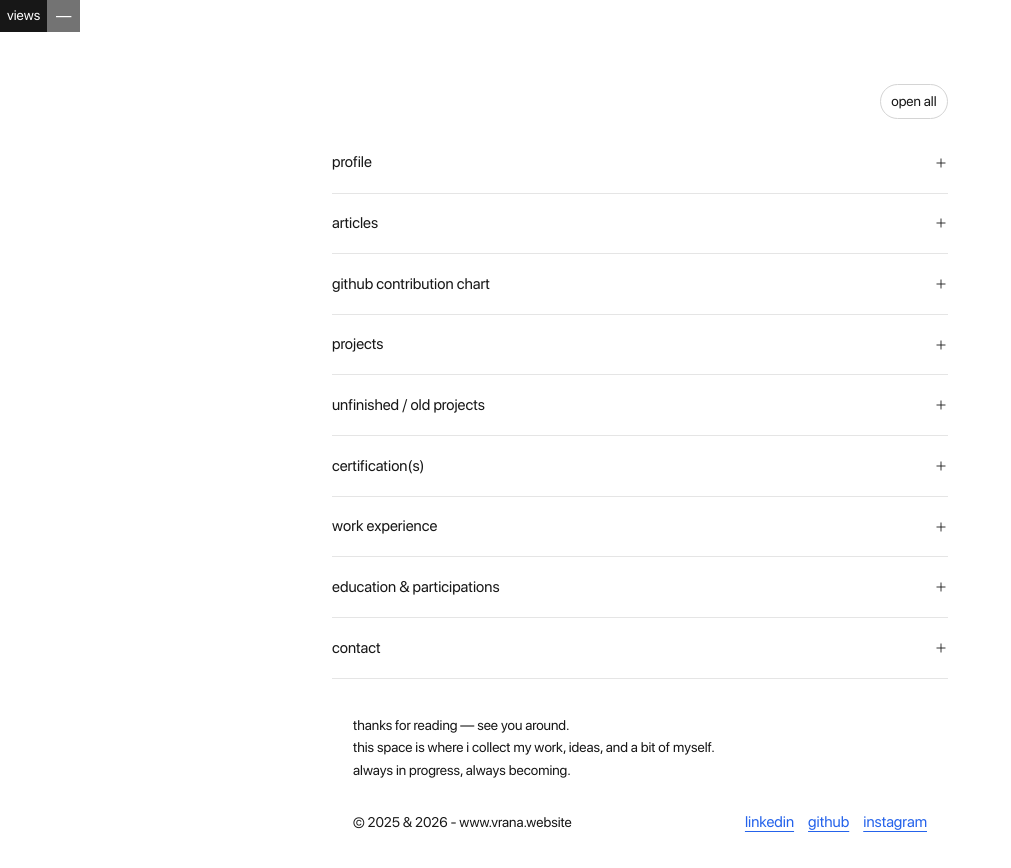
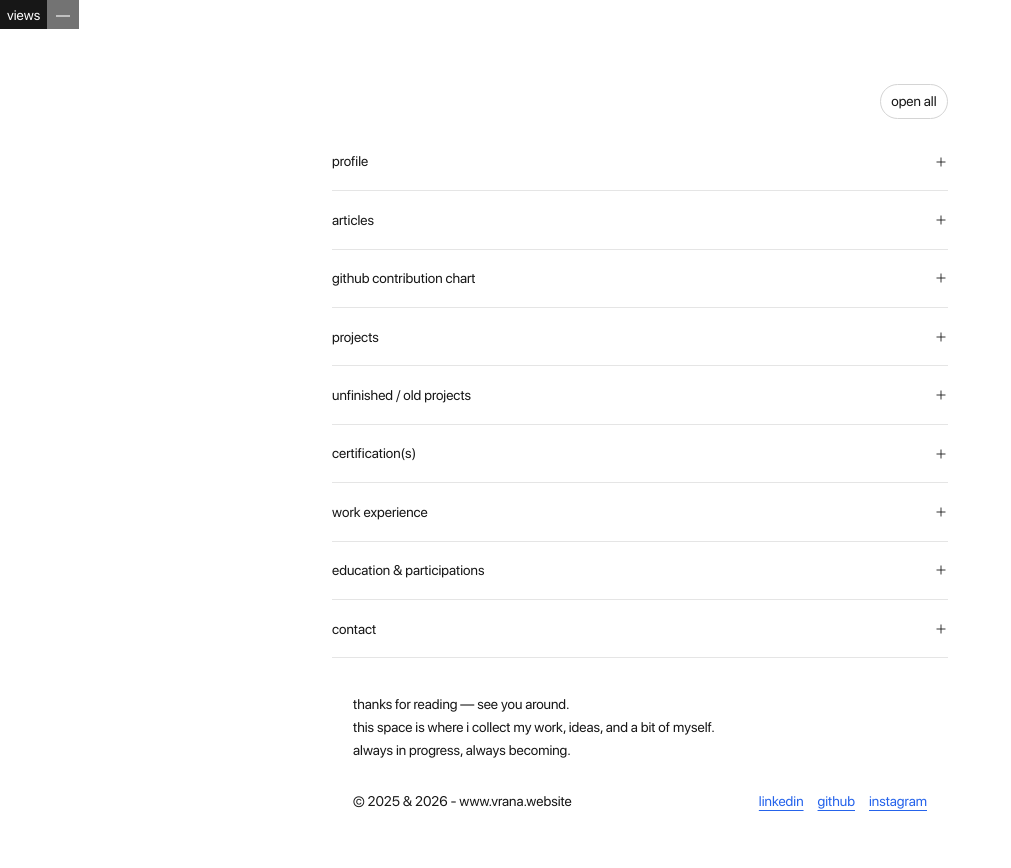
Before and after one commit to 1580-RanaV/blog, a Next.js app: page / in a window 1280 px wide. Shown: the top 868 px of the page, without its empty margins (0-1011 px from the left). Built offline with nearby package versions, Linux system fonts and the light colour scheme; no server answers; the database is empty.

Commit message:
good night my blog

```diff
--- a/src/app/globals.css
+++ b/src/app/globals.css
@@ -39,7 +39,7 @@
     font-size: 1rem !important;  /* 14px */
   }
   :where([class*="text-"]) {
-    font-size: 1.1rem !important;   /* catches sm:text-*, text-[15px], etc. */
+    font-size: 1rem !important;   /* catches sm:text-*, text-[15px], etc. */
   }
 }
 
```
